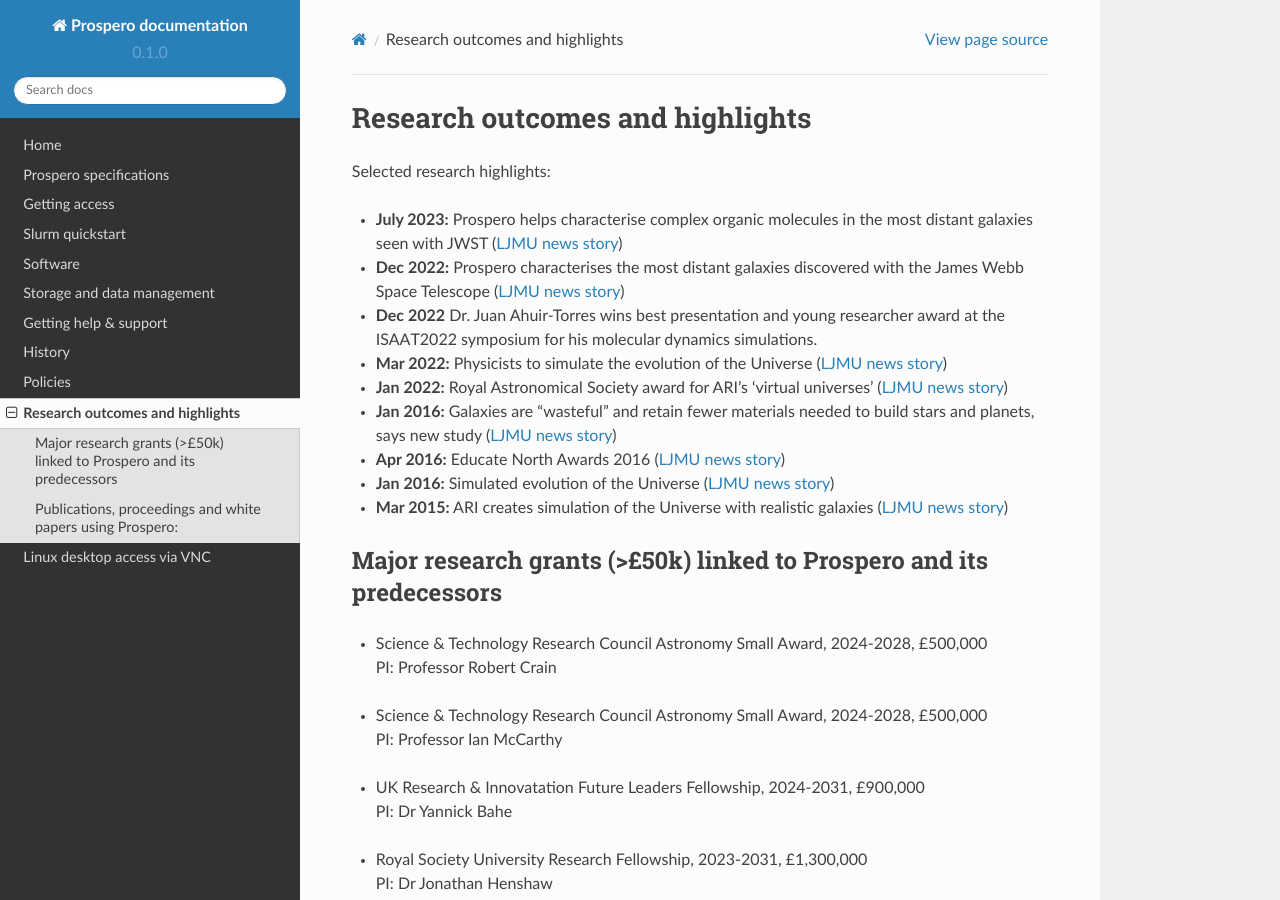
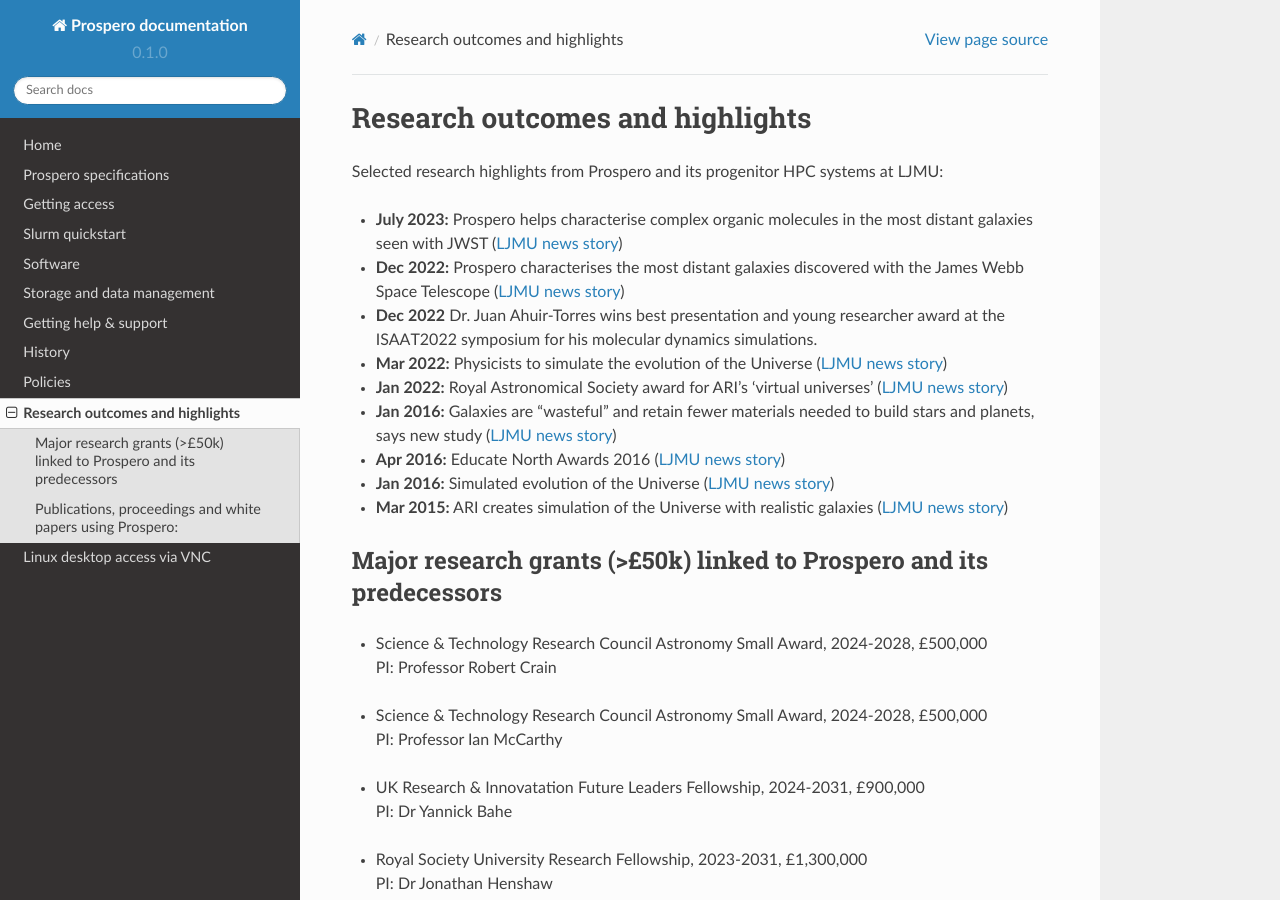
Before and after one commit to astrcrai/prospero-docs, a Sphinx documentation site: the page built from docs/source/highlights.rst, in a window 1280 px wide and 900 px high. Built offline with Sphinx 7.4.7 and the Read the Docs theme 2.0.0, drawn with Linux system fonts in a browser that asks for light colours.

Commit message:
Update highlights.rst

```diff
--- a/docs/source/highlights.rst
+++ b/docs/source/highlights.rst
@@ -1,7 +1,7 @@
 Research outcomes and highlights
 ====
 
-Selected research highlights:
+Selected research highlights from Prospero and its progenitor HPC systems at LJMU:
 
 * **July 2023:** Prospero helps characterise complex organic molecules in the most distant galaxies seen with JWST (`LJMU news story <https://www.ljmu.ac.uk/about-us/news/articles/2023/7/19/dust-and-jw-telescope/>`_)
 * **Dec 2022:** Prospero characterises the most distant galaxies discovered with the James Webb Space Telescope (`LJMU news story <https://www.ljmu.ac.uk/about-us/news/articles/2022/12/9/james-webb-renske-smit>`_)
```
